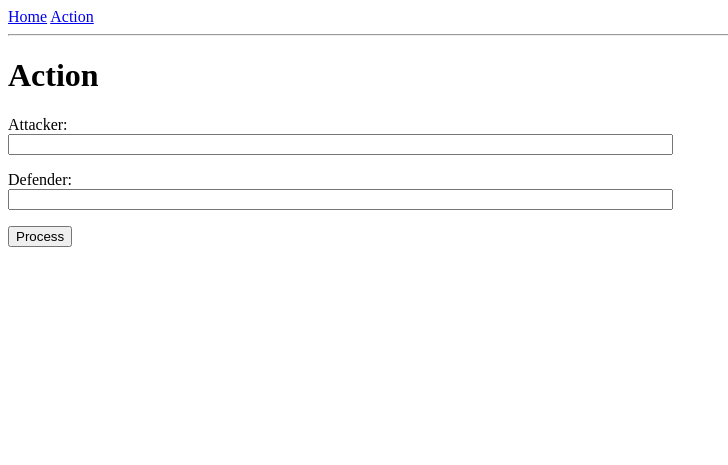
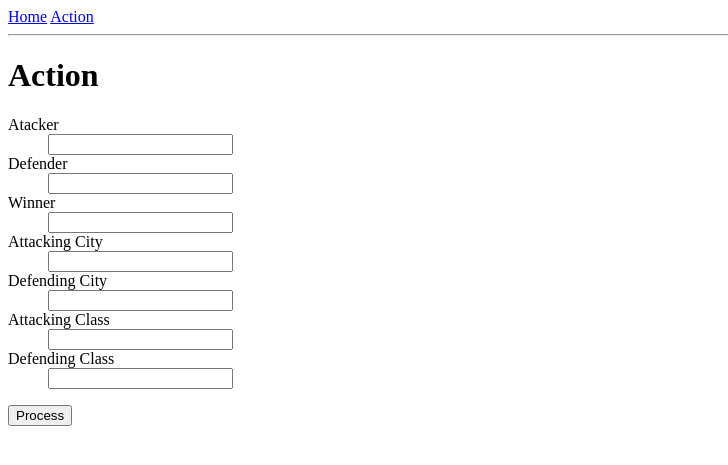
Before and after one commit to craig-sh/hearthstone-tourney, a Flask app: page /action in a window 1280 px wide. Shown: the top 465 px of the page, without its empty margins (0-728 px from the left). Run offline with Flask 2, Linux system fonts and the light colour scheme; some libraries are stand-ins or nearby versions.

Commit message:
Basic attack working, pretty tedious mapping name -> id in view...should move it to  models.py

```diff
--- /dev/null
+++ b/app/templates/_form_helpers.html
@@ -0,0 +1,13 @@
+<!-- Taken from http://flask.pocoo.org/docs/0.10/patterns/wtforms/#forms-in-templates -->
+{% macro render_field(field) %}
+  <dt>{{ field.label }}
+  <dd>{{ field(**kwargs)|safe }}
+  {% if field.errors %}
+    <ul class=errors>
+    {% for error in field.errors %}
+      <li>{{ error }}</li>
+    {% endfor %}
+    </ul>
+  {% endif %}
+  </dd>
+{% endmacro %}
--- a/app/templates/action.html
+++ b/app/templates/action.html
@@ -5,14 +5,19 @@
   <h1>Action</h1>
   <form action="" method="post" name="action">
       {{ form.hidden_tag() }}
-      <p>
-          Attacker:<br>
-          {{ form.attacker(size=80) }}<br>
-      </p>
-      <p>
-          Defender:<br>
-          {{ form.defender(size=80) }}<br>
-      </p>
+    {% from "_form_helpers.html" import render_field %}
+    <dl>
+        {{ render_field(form.attacker) }}
+        {{ render_field(form.defender) }}
+
+        {{ render_field(form.winner) }}
+
+        {{ render_field(form.attacking_city) }}
+        {{ render_field(form.defending_city) }}
+
+        {{ render_field(form.attacking_class) }}
+        {{ render_field(form.defending_class) }}
+    </dl>
       <p><input type="submit" value="Process"></p>
   </form>
 {% endblock %}
--- a/app/templates/base.html
+++ b/app/templates/base.html
@@ -12,7 +12,16 @@
       <a href="/action">Action</a>
     </div>
     <hr>
-    {% block content %}
+    <div class="container">
+    {% for message in get_flashed_messages() %}
+      <div class="alert alert-warning">
+<!--         <button type="button" class="close" data-dismiss="alert">&times;
+        </button> -->
+          {{ message }}
+      </div>
+    {% endfor %}
+      {% block content %}
     {% endblock %}
+    </div>
   </body>
 </html>
--- a/app/views.py
+++ b/app/views.py
@@ -1,13 +1,14 @@
 from app import app
-from flask import render_template
-from .models import City
+from flask import render_template, redirect, url_for, flash
+from . import models
 from .forms import ActionForm
 
 
 @app.route('/')
 @app.route('/index')
 def index():
-    cities = City.query.all()
+    cities = models.City.query.all()
+    # flash('Testing flash')
     return render_template('index.html',
                            cities=cities)
 
@@ -15,5 +16,28 @@ def index():
 @app.route('/action', methods=['GET', 'POST'])
 def login():
     form = ActionForm()
+    if form.validate_on_submit():
+        # session['name'] = form.name.data
+        a_id = models.Player.query.filter_by(name=form.attacker.data).first().id
+        d_id = models.Player.query.filter_by(name=form.defender.data).first().id
+        w_id = models.Player.query.filter_by(name=form.winner.data).first().id
+
+        a_city_id = models.City.query.filter_by(nickname=form.attacking_city.data).first().id
+        d_city_id = models.City.query.filter_by(nickname=form.defending_city.data).first().id
+
+        a_class_id = models.Hsclass.query.filter_by(name=form.attacking_class.data).first().id
+        d_class_id = models.Hsclass.query.filter_by(name=form.defending_class.data).first().id
+
+        event = models.Event(a_id,
+                             d_id,
+                             w_id,
+                             a_class_id,
+                             d_class_id,
+                             a_city_id,
+                             d_city_id)
+
+        event.process_event()
+
+        return redirect(url_for('index'))
     return render_template('action.html',
                            form=form)
```
Also changed, not shown: app/models.py (+13 -0 lines).
